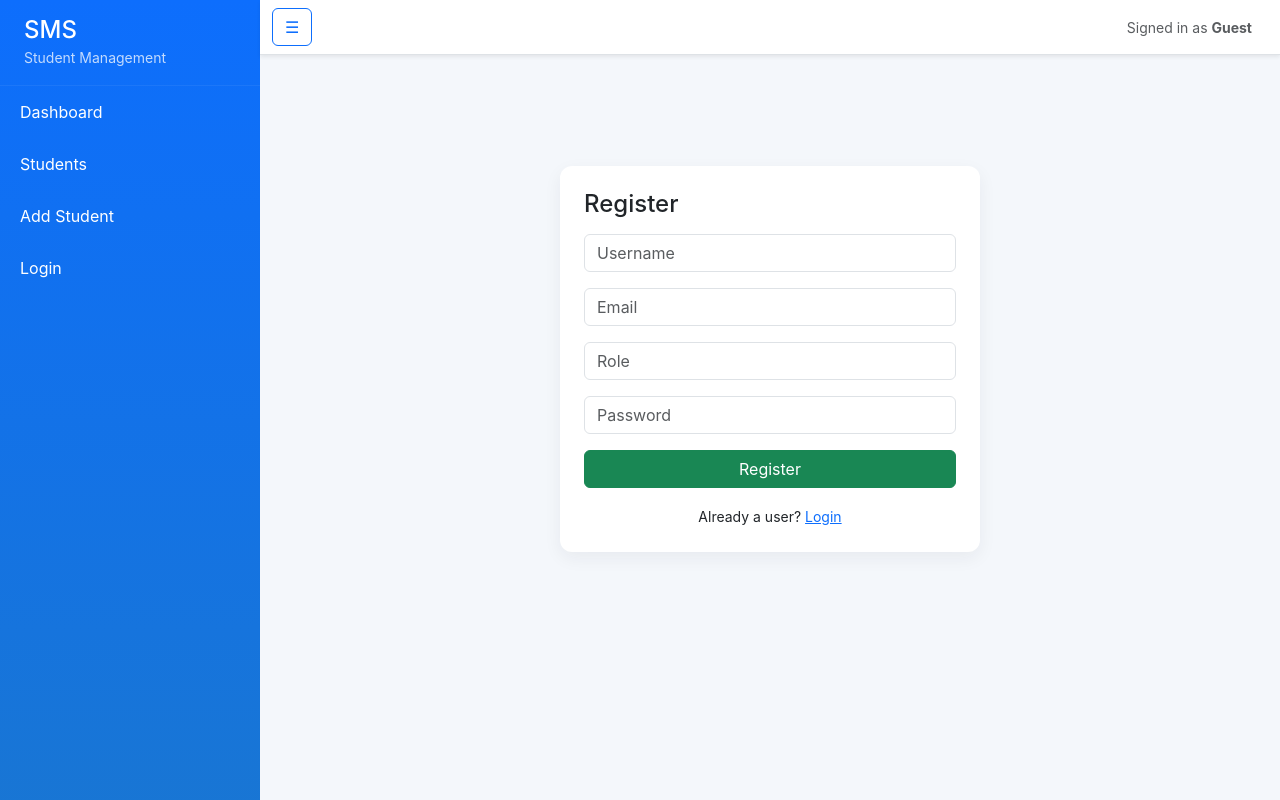
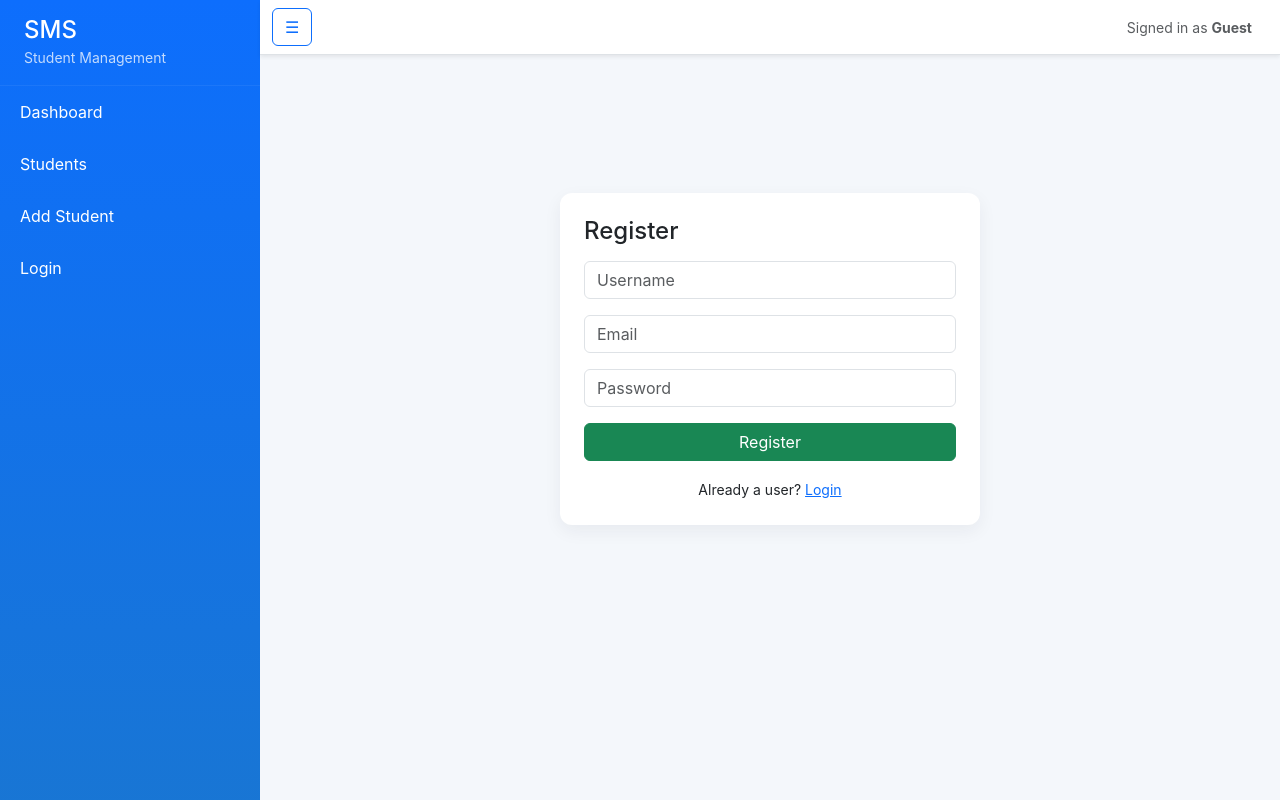
Before and after one commit to OmrajeAmbure/DBMS-MiniProject, a Flask app: page /register in a window 1280 px wide. Run offline with Flask 3, Linux system fonts and the light colour scheme.

Commit message:
remove Role Option from ragister

```diff
--- a/templates/register.html
+++ b/templates/register.html
@@ -6,7 +6,6 @@
     <form method="post" action="/register">
       <div class="mb-3"><input class="form-control" name="username" placeholder="Username" required></div>
       <div class="mb-3"><input class="form-control" name="email" type="email" placeholder="Email" required></div>
-      <div class="mb-3"><input class="form-control" name="role" type="text" placeholder="Role" required></div>
       <div class="mb-3"><input class="form-control" name="password" type="password" placeholder="Password" required></div>
       <button class="btn btn-success w-100">Register</button>
     </form>
```
